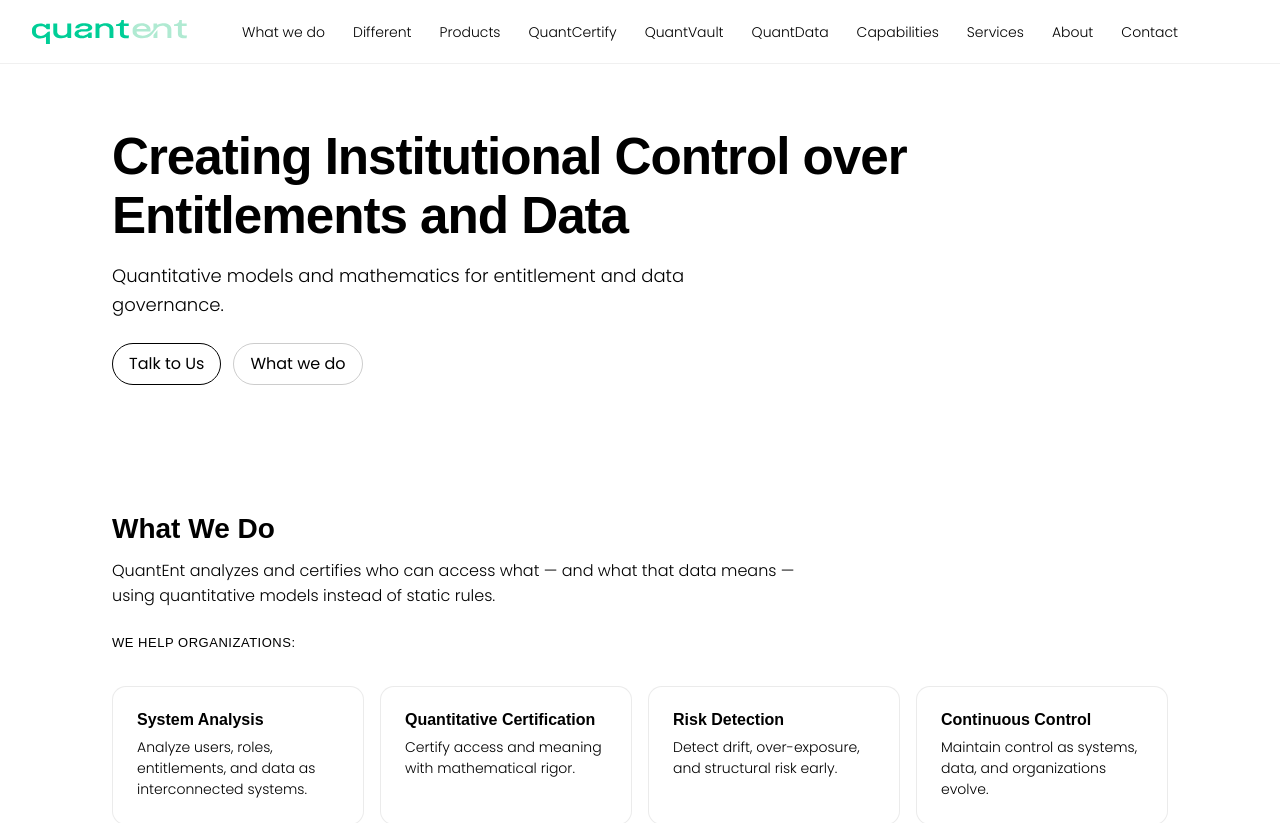
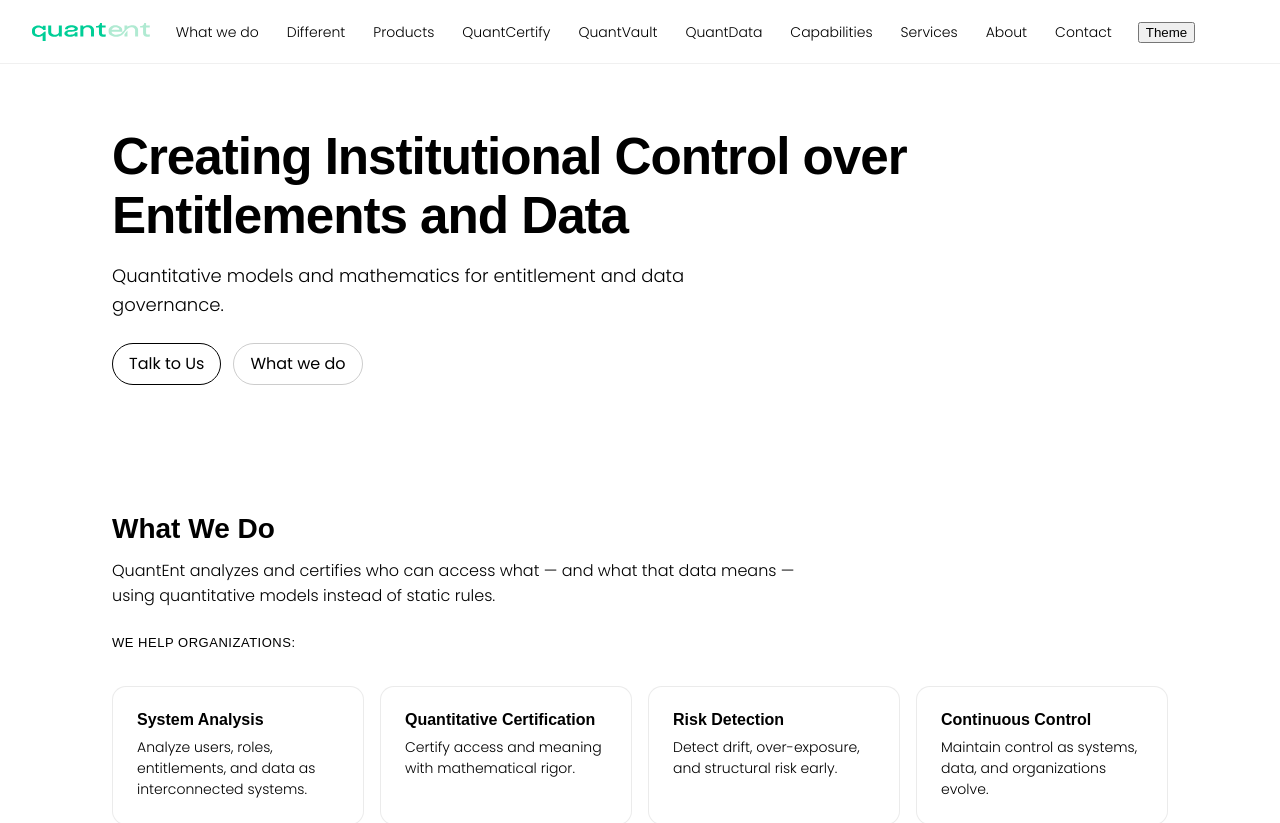
Before and after one commit to quantent-web/quantent-web, a Next.js app: page / in a window 1280 px wide. Shown: the top 823 px of the page. Built offline with nearby package versions, Linux system fonts and the light colour scheme; a web font is replaced by a local one.

Commit message:
Add theme toggle handler to Home component

```diff
--- a/app/page.tsx
+++ b/app/page.tsx
@@ -15,6 +15,14 @@
 
   const [menuOpen, setMenuOpen] = useState(false);
   const [useBurger, setUseBurger] = useState(false);
+
+  const toggleTheme = () => {
+  const current =
+    document.documentElement.dataset.theme === "light" ? "light" : "dark";
+  const next = current === "dark" ? "light" : "dark";
+  document.documentElement.dataset.theme = next;
+  localStorage.setItem("theme", next);
+};
 
   const navItems: NavItem[] = useMemo(
     () => [
@@ -118,13 +126,18 @@
      {/* STICKY NAV */}
 <header className="nav" ref={navRef}>
   <div className="nav-inner nav-container" ref={navInnerRef}>
-        <a className="nav-brand" href="#top" aria-label="Go to top" ref={brandRef}>
+    <a
+      className="nav-brand"
+      href="#top"
+      aria-label="Go to top"
+      ref={brandRef}
+    >
       <img src="/logo-quantent.svg" alt="QuantEnt logo" />
     </a>
 
     {/* Links desktop (se ocultan cuando useBurger=true) */}
     <nav
-  className={`nav-links ${useBurger ? 'is-hidden' : ''}`}
+      className={`nav-links ${useBurger ? "is-hidden" : ""}`}
       aria-label="Primary"
     >
       <div className="nav-links-row" ref={linksRef}>
@@ -136,10 +149,20 @@
       </div>
     </nav>
 
-          {/* Botón hamburguesa: aparece cuando haga falta (wrap/overflow) */}
+    {/* Toggle tema */}
+    <button
+      type="button"
+      className="theme-toggle"
+      onClick={toggleTheme}
+      aria-label="Toggle theme"
+    >
+      Theme
+    </button>
+
+    {/* Botón hamburguesa */}
     <button
       ref={burgerRef}
-  className={`nav-burger ${useBurger ? '' : 'is-invisible'}`}
+      className={`nav-burger ${useBurger ? "" : "is-invisible"}`}
       type="button"
       aria-label="Open menu"
       aria-haspopup="dialog"
```
Lines whose indentation alone changed are shown as unchanged.
